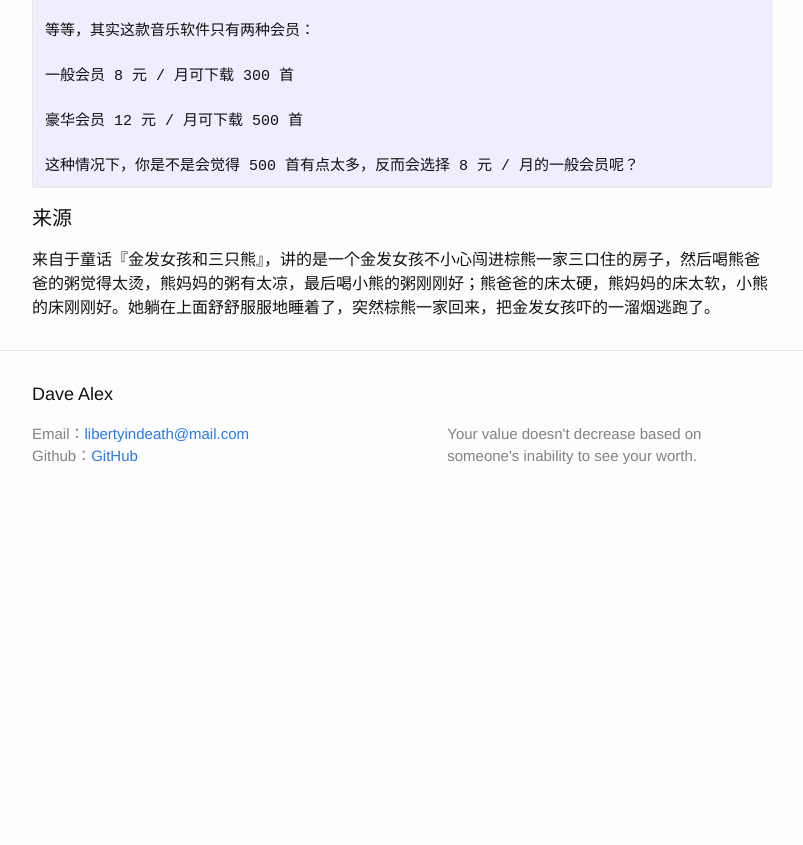
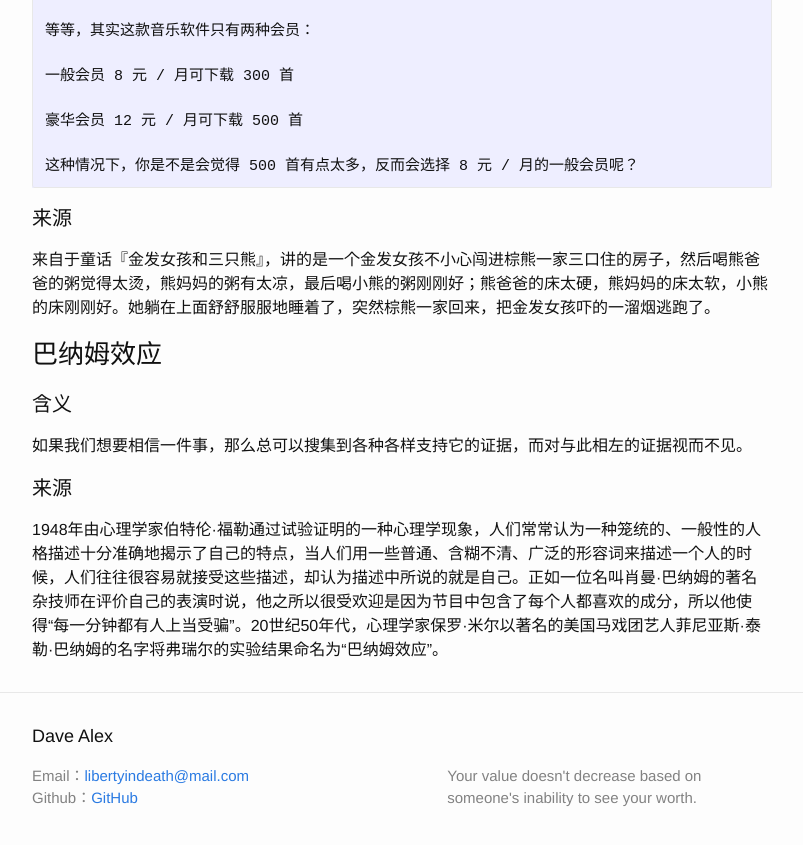
Before and after one commit to LibertyinDeath/libertyindeath.github.com, a Jekyll site: the page built from _posts/2017-01-03-somewords.markdown, in a window 1280 px wide and 900 px high, scrolled down 3173 px. Shown: the top 845 px of the window, without its empty margins (238-1041 px from the left). Built offline with Jekyll 4.4.1, drawn with Linux system fonts in a browser that asks for light colours; before the commit the page ends 3731 px from its top, so only the background shows below that.

Commit message:
“删除

```diff
--- a/_posts/2017-01-03-somewords.markdown
+++ b/_posts/2017-01-03-somewords.markdown
@@ -96,3 +96,11 @@ VIP 会员 30 元 / 月可下载 1500 首
 #### 来源
 
 来自于童话『金发女孩和三只熊』，讲的是一个金发女孩不小心闯进棕熊一家三口住的房子，然后喝熊爸爸的粥觉得太烫，熊妈妈的粥有太凉，最后喝小熊的粥刚刚好；熊爸爸的床太硬，熊妈妈的床太软，小熊的床刚刚好。她躺在上面舒舒服服地睡着了，突然棕熊一家回来，把金发女孩吓的一溜烟逃跑了。
+
+### 巴纳姆效应
+
+#### 含义
+如果我们想要相信一件事，那么总可以搜集到各种各样支持它的证据，而对与此相左的证据视而不见。
+
+#### 来源
+1948年由心理学家伯特伦·福勒通过试验证明的一种心理学现象，人们常常认为一种笼统的、一般性的人格描述十分准确地揭示了自己的特点，当人们用一些普通、含糊不清、广泛的形容词来描述一个人的时候，人们往往很容易就接受这些描述，却认为描述中所说的就是自己。正如一位名叫肖曼·巴纳姆的著名杂技师在评价自己的表演时说，他之所以很受欢迎是因为节目中包含了每个人都喜欢的成分，所以他使得“每一分钟都有人上当受骗”。20世纪50年代，心理学家保罗·米尔以著名的美国马戏团艺人菲尼亚斯·泰勒·巴纳姆的名字将弗瑞尔的实验结果命名为“巴纳姆效应”。
```
Also changed, not shown: _posts/2017-05-03-xiaofan.markdown (deleted, +0 -23 lines).
